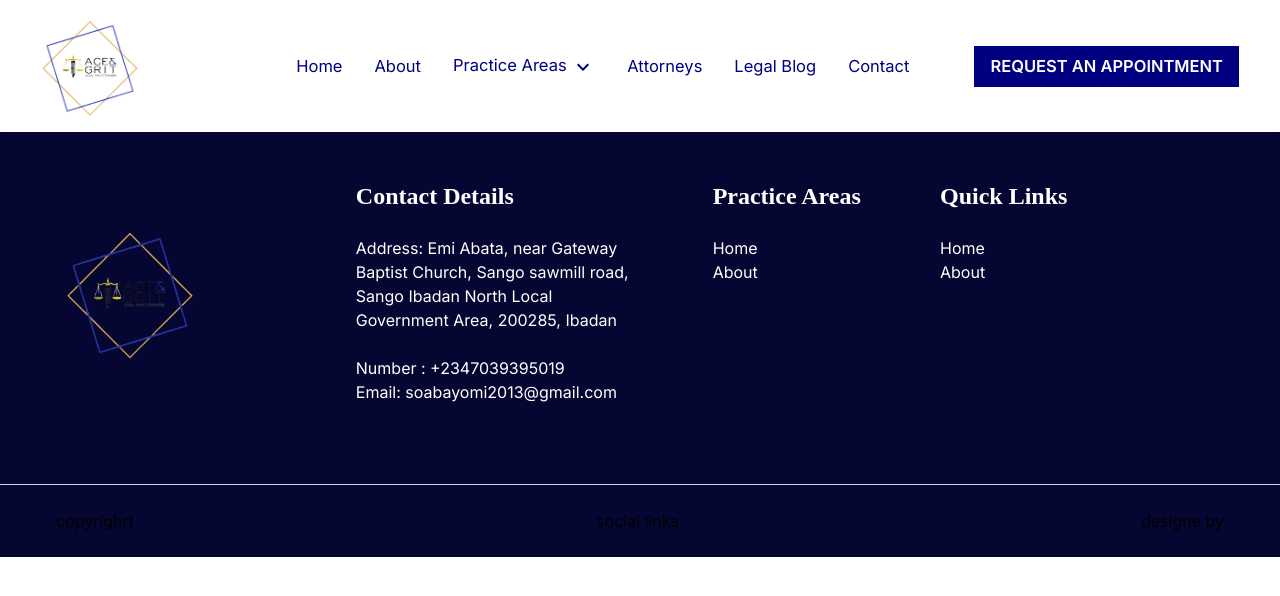
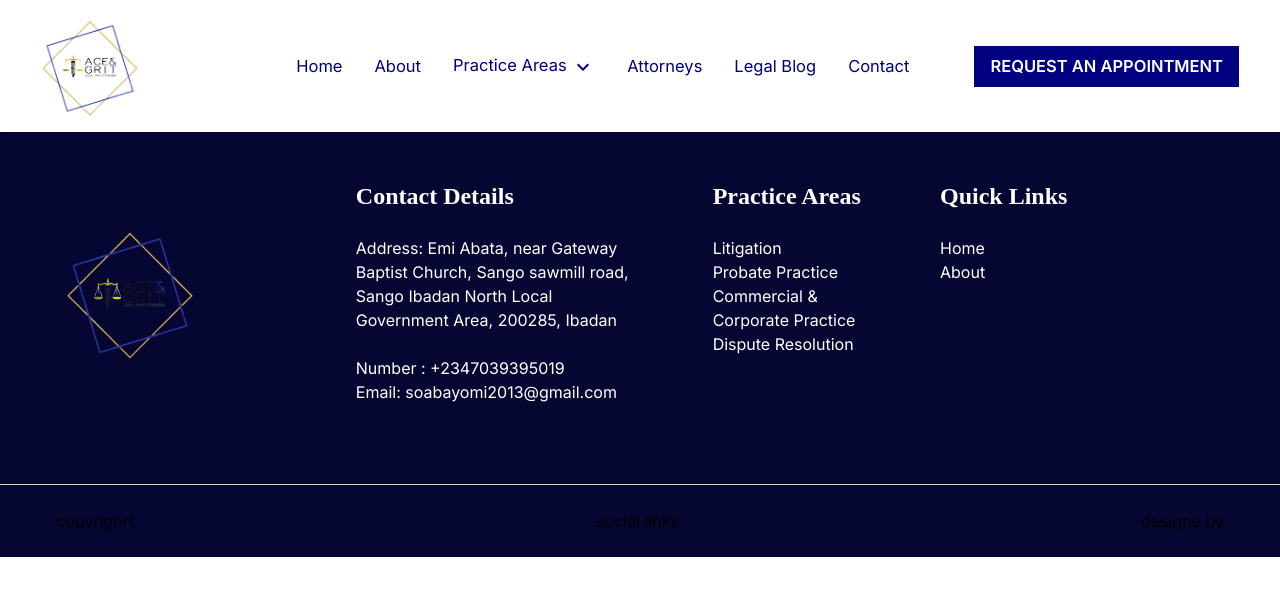
Before and after one commit to bolowys33/acegrit, a Next.js app: page / in a window 1280 px wide. Shown: the top 596 px of the page. Built offline with nearby package versions, Linux system fonts and the light colour scheme.

Commit message:
Add practice areas links to footer

```diff
--- a/components/Footer.tsx
+++ b/components/Footer.tsx
@@ -1,4 +1,4 @@
-import { links } from "@/constants/links";
+import { links, practiceAreas } from "@/constants/links";
 import logo from "@/public/assets/logo.png";
 import Image from "next/image";
 import Link from "next/link";
@@ -30,7 +30,7 @@ const Footer = () => {
                                 Practice Areas
                             </h2>
                             <ul>
-                                {links.map((link) => (
+                                {practiceAreas.map((link) => (
                                     <li key={link.path}>
                                         <Link href={link.path}>
                                             {link.name}
```
